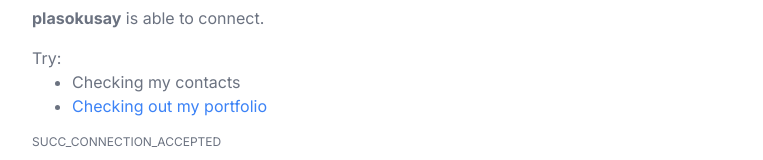
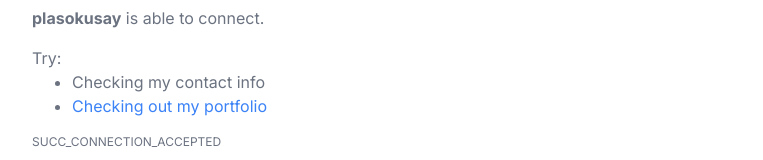
Before and after one commit to ElPlaso/portfolio, a Next.js app: page / in a window 1280 px wide. Shown: the part 245-405 px from the top of the page, without its empty margins (258-1021 px from the left). Built offline with nearby package versions, Linux system fonts and the light colour scheme.

Commit message:
minor changes to homepage.
update wording and word break.

```diff
--- a/src/components/details.tsx
+++ b/src/components/details.tsx
@@ -34,7 +34,7 @@ export default function Details() {
           including non-React projects, or contact me via Email or LinkedIn.
         </p>
       </div>
-      <ul className="list-disc ml-10">
+      <ul className="list-disc ml-10 break-all">
         <li>
           <span className="hover:underline">
             <a href="https://github.com/ElPlaso" target="_blank">
--- a/src/components/welcome.tsx
+++ b/src/components/welcome.tsx
@@ -31,7 +31,7 @@ export default function Welcome() {
           <div>
             Try:
             <ul className="list-disc ml-10">
-              <li>Checking my contacts</li>
+              <li>Checking my contact info</li>
               <li>
                 <Link
                   className="text-blue-500 hover:underline"
```
